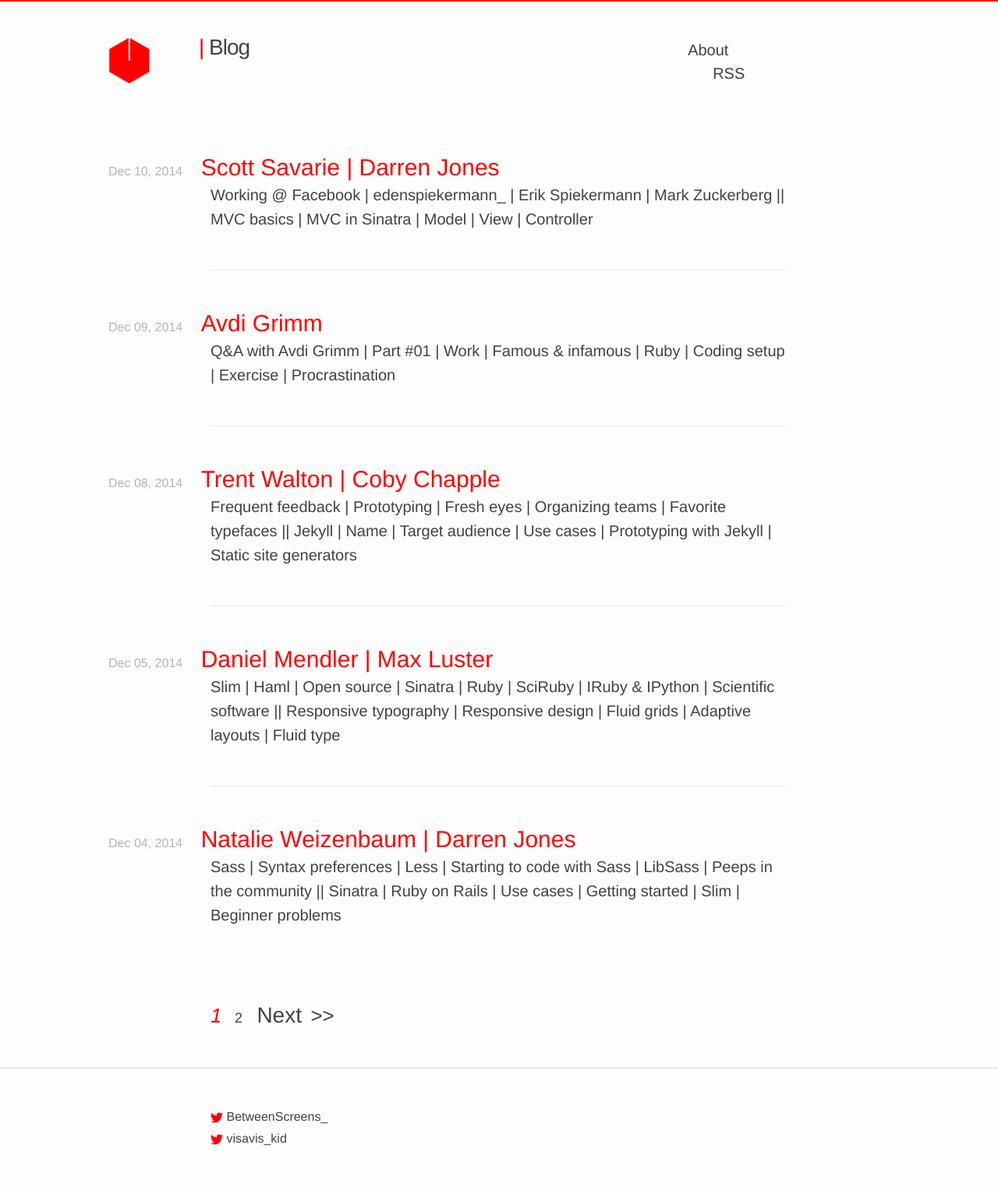
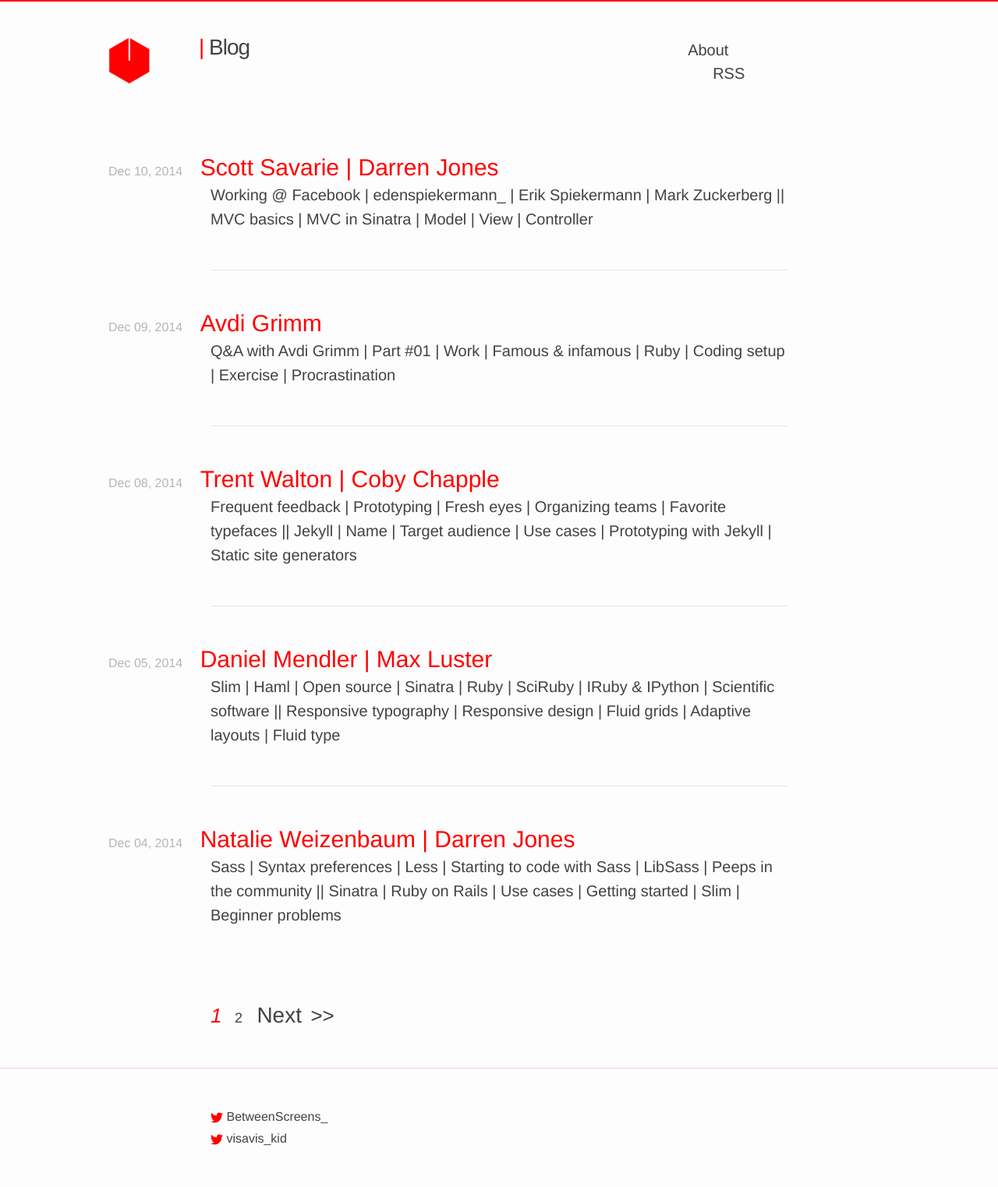
Before and after one commit to vis-kid/between_blog, a Jekyll site: the page built from index.html, in a window 1280 px wide. Shown: the whole page at 78% size. Built offline with Jekyll 4.4.1, drawn with Linux system fonts in a browser that asks for light colours; the list of posts is cut into pages by our own code.

Commit message:
Tweaks space for new formatted date

```diff
--- a/_sass/_layout.scss
+++ b/_sass/_layout.scss
@@ -210,7 +210,7 @@
 	@media (min-width: 1000px) {
     display: inline-block;
 	  margin-left: -131px;
-	  margin-right: 19px;
+	  margin-right: 18px;
   }
 }
 
```
